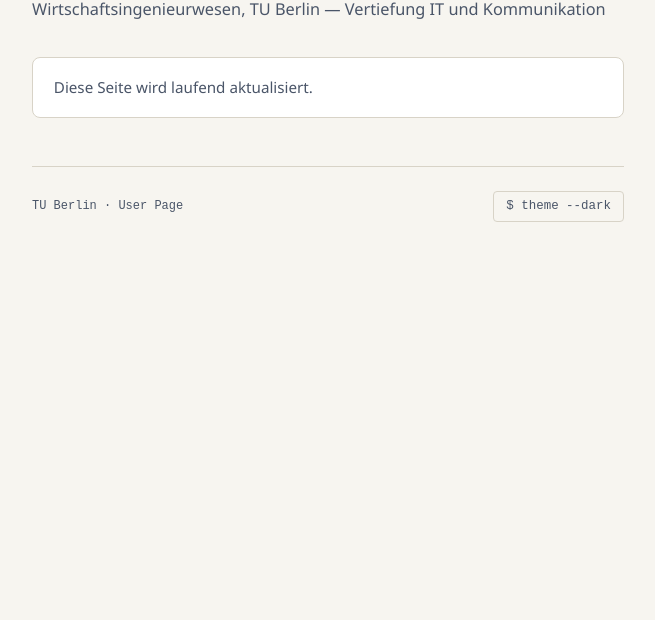
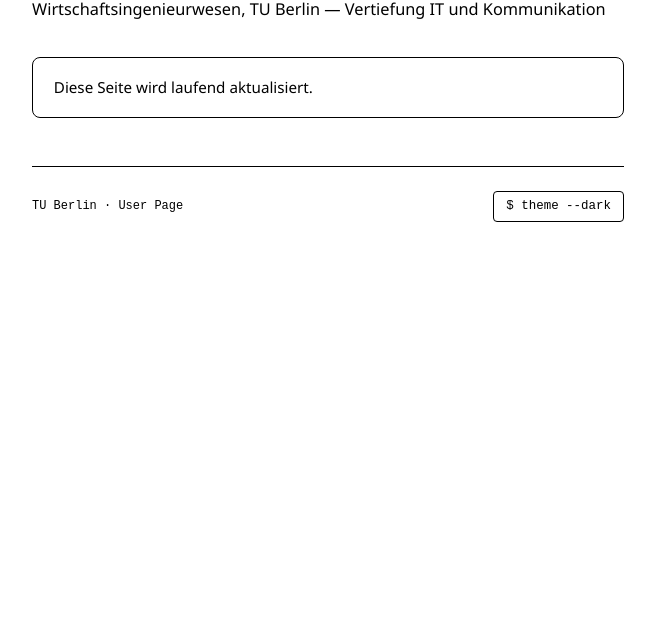
Before and after one commit to jumshid/-tu-userpage, a plain HTML site: page index.html in a window 1280 px wide. Shown: the part 180-800 px from the top of the page, without its empty margins (312-967 px from the left). Drawn offline with Linux system fonts and the light colour scheme.

Commit message:
Add files via upload

```diff
--- a/index.html
+++ b/index.html
@@ -6,11 +6,11 @@
 <title>Jamshid Rokhsat — Wirtschaftsingenieurwesen, TU Berlin</title>
 <style>
   :root {
-    --bg: #f7f5f0;
-    --fg: #1c2430;
-    --fg-soft: #4a5568;
-    --accent: #2a7f7e;
-    --line: #d8d3c7;
+    --bg: #ffffff;
+    --fg: #000000;
+    --fg-soft: #000000;
+    --accent: #008000;
+    --line: #000000;
     --card-bg: #ffffff;
     --mono: "IBM Plex Mono", "Courier New", monospace;
     --sans: "IBM Plex Sans", "Segoe UI", sans-serif;
@@ -18,12 +18,12 @@
   }
 
   [data-theme="dark"] {
-    --bg: #10151c;
-    --fg: #e7e9ec;
-    --fg-soft: #a2acb8;
-    --accent: #e4a24a;
-    --line: #2a3340;
-    --card-bg: #171e27;
+    --bg: #000000;
+    --fg: #ffffff;
+    --fg-soft: #ffffff;
+    --accent: #00ff00;
+    --line: #ffffff;
+    --card-bg: #000000;
   }
 
   * { box-sizing: border-box; }
```
